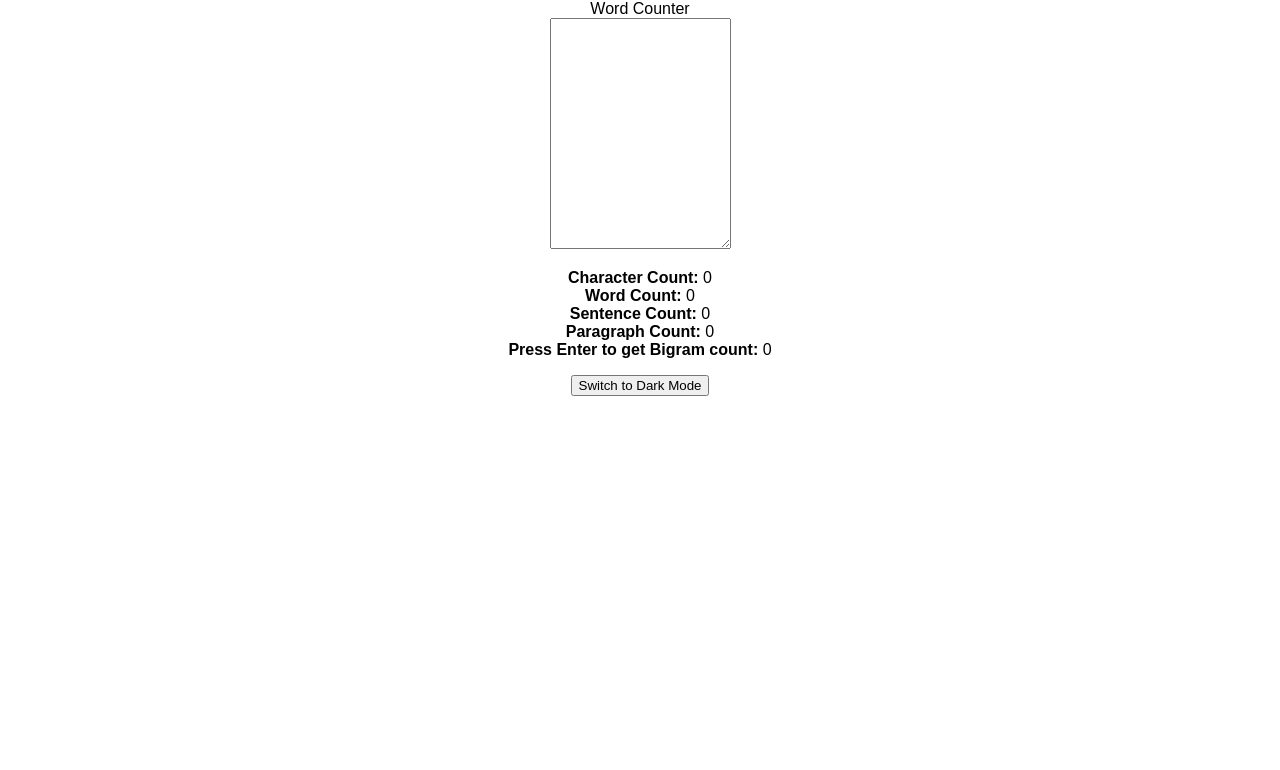
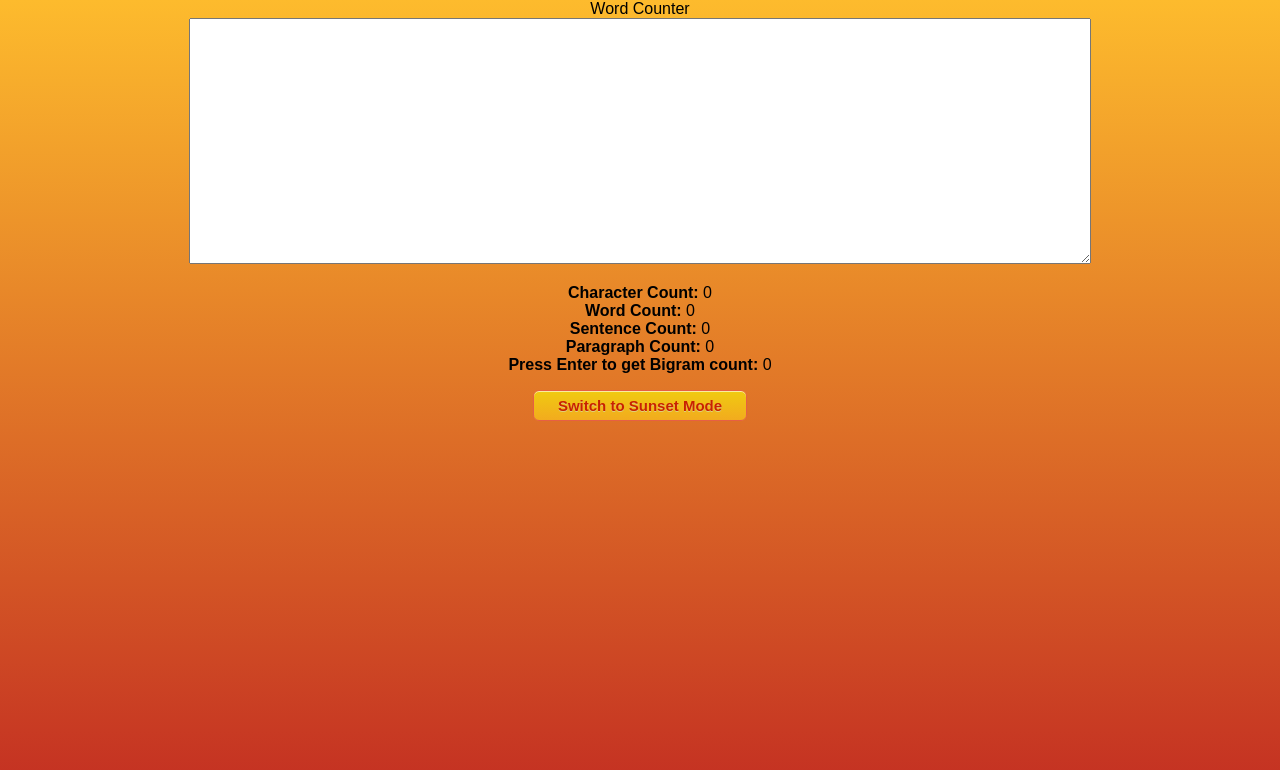
Before and after one commit to DejaLFlynn/WordCount, a React (Create React App) app in the folder word-count/: page / in a window 1280 px wide. Shown: the top 770 px of the page. Built offline with nearby package versions, Linux system fonts and the light colour scheme.

Commit message:
styling additions

```diff
--- a/word-count/src/App.css
+++ b/word-count/src/App.css
@@ -1,10 +1,13 @@
 :root {
-  --bg-color: #fff;
+  background: rgb(195,46,34);
+background: linear-gradient(0deg, rgba(195,46,34,1) 0%, rgba(253,187,45,1) 100%);
   --text-color: #000;
+
 }
 
 [data-theme="dark"] {
-  --bg-color: #3F3F3F;
+  background: rgb(195,46,34);
+  background: linear-gradient(0deg, rgba(195,46,34,1) 0%, rgba(137,45,253,1) 100%);
   --text-color: #fff;
 }
 
@@ -13,4 +16,30 @@
   text-align: center;
   background-color: var(--bg-color);
   color: var(--text-color);
+  /* width: 100vh;
+  height: 100vh; */
 }
+.myButton {
+	box-shadow:inset 0px 1px 0px 0px #f9eca0;
+	background:linear-gradient(to bottom, #f0c911 5%, #f2ab1e 100%);
+	background-color:#f0c911;
+	border-radius:6px;
+	border:1px solid #e65f44;
+	display:inline-block;
+	cursor:pointer;
+	color:#c92200;
+	font-family:Arial;
+	font-size:15px;
+	font-weight:bold;
+	padding:6px 24px;
+	text-decoration:none;
+	text-shadow:0px 1px 0px #ded17c;
+}
+.myButton:hover {
+	background:linear-gradient(to bottom, #f2ab1e 5%, #f0c911 100%);
+	background-color:#f2ab1e;
+}
+.myButton:active {
+	position:relative;
+	top:1px;
+}
--- a/word-count/src/App.js
+++ b/word-count/src/App.js
@@ -13,11 +13,11 @@ function App() {
   }, [darkMode]);
 
   return (
-    <div className="App" data-theme={darkMode ? "dark" : "light"}>
+    <div className="App" data-theme={darkMode ? "dark" : "light"} style={{height:'100vh', width:'100%'}}>
       Word Counter
       <Counter />
-      <button onClick={toggleDarkMode}>
-        {darkMode ? "Switch to Light Mode" : "Switch to Dark Mode"}
+      <button onClick={toggleDarkMode} className="myButton">
+        {darkMode ? "Switch to Sunrise Mode" : "Switch to Sunset Mode"}
       </button>
     </div>
   );
--- /dev/null
+++ b/word-count/src/Components/Counter.css
@@ -0,0 +1,6 @@
+.text-area{
+    font-family: 'Indie Flower', cursive;
+}
+.counts{
+    text-align: center;
+}
--- a/word-count/src/Components/Counter.js
+++ b/word-count/src/Components/Counter.js
@@ -1,4 +1,5 @@
 import React, { useState } from "react";
+import './Counter.css'
 
 export default function Counter() {
   const [text, setText] = useState("");
@@ -16,7 +17,6 @@ export default function Counter() {
     const countUniqueWords = () => {
       const words = new Set();
       let value = text;
-      console.log(text);
       value.toLowerCase().replace(/\w+/g, (word) => words.add(word));
       return words.size;
     };
@@ -32,9 +32,15 @@ export default function Counter() {
   const handleChange = (e) => setAllCounts(e.target.value);
   return (
     <div>
-      <textarea rows="15" onChange={handleChange} value={text}></textarea>
 
-      <p>
+
+
+      <textarea rows="15"  onChange={handleChange} value={text}
+      className="text-area"
+      style={{width:'70%'}}
+      ></textarea>
+
+      <p className="counts">
         <strong>Character Count:</strong> {charCount}
         <br />
         <strong>Word Count:</strong> {wordCount}
```
